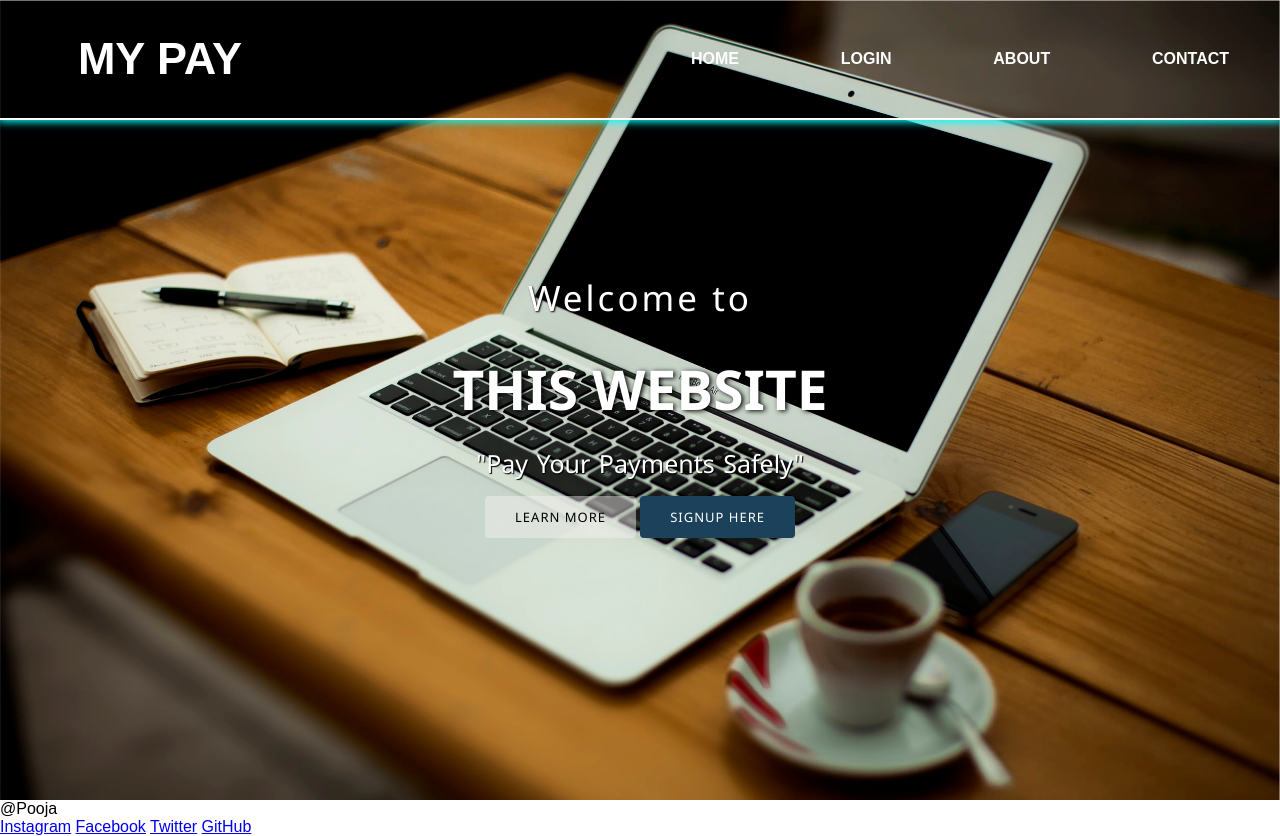
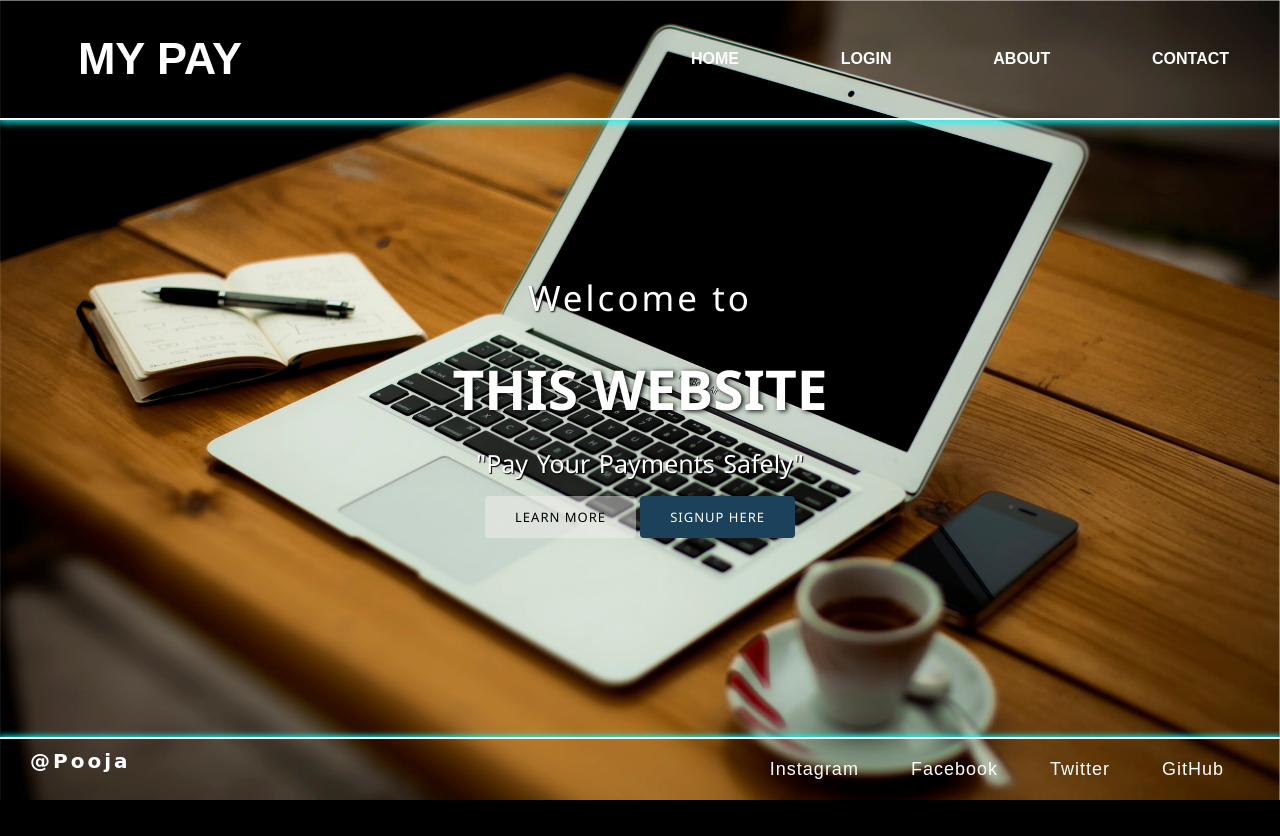
Before and after one commit to Pooja9824/normal-webpage, a PHP site: page / in a window 1280 px wide. After the commit the page ends 800 px from the top, so only its background shows below. Run offline with PHP 8.4, Linux system fonts and the light colour scheme.

Commit message:
Add Footer in webpage

```diff
--- a/css/footer.css
+++ b/css/footer.css
@@ -0,0 +1,53 @@
+.footer {
+  width: 100%;
+  height: auto;
+  background: transparent;
+  position: absolute;
+  bottom: 0%;
+  padding: 10px 30px;
+  border-top: 2px solid white;
+  box-shadow: 0px 0px 6px 1px cyan;
+  transition: 0.5s;
+}
+
+.footer:hover {
+  box-shadow: 0px 0px 8px 2px cyan;
+  transition: 0.5s;
+}
+
+.dev {
+  float: left;
+  background: transparent;
+  font-size: 20px;
+  font-family: cursive;
+  color: white;
+  font-weight: 600;
+  letter-spacing: 3px;
+}
+
+.social {
+  float: right;
+  background: transparent;
+  display: flex;
+  justify-content: center;
+}
+
+.social a {
+  text-decoration: none;
+  margin: 0px 16px;
+  color: white;
+  font-size: 18px;
+  font-weight: 500;
+  background: transparent;
+  letter-spacing: 1px;
+  padding: 10px;
+  transition: 0.5s;
+}
+
+.social a:hover {
+  background: linear-gradient(transparent, white);
+  border-bottom-right-radius: 35%;
+  color: black;
+  font-weight: 500;
+  transition: 0.5s;
+}
--- a/footer.php
+++ b/footer.php
@@ -1,3 +1,7 @@
+<!-- css -->
+<link rel="stylesheet" href="css/footer.css">
+
+
 <div class="footer">
     <div class="dev">
         @Pooja
```
